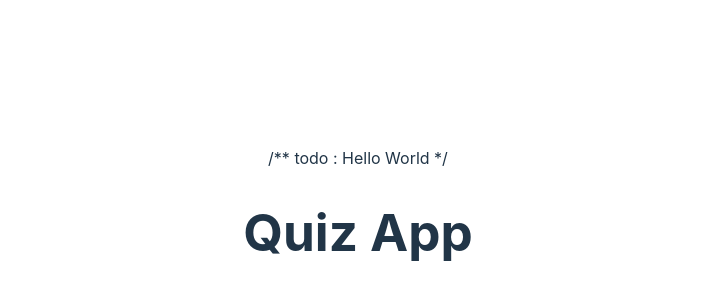
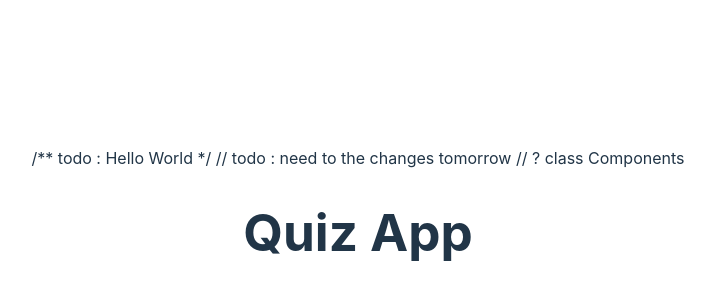
Before and after one commit to sakthi-lucia0567/quiz-api, a React (Vite) app: page / in a window 1280 px wide. Shown: the part 180-480 px from the top of the page, without its empty margins (282-997 px from the left). Built offline with nearby package versions, Linux system fonts and the light colour scheme.

Commit message:
comments

```diff
--- a/src/App.jsx
+++ b/src/App.jsx
@@ -5,7 +5,8 @@ import "./App.css";
 function App() {
   return (
     <div className="App">
-      /** todo : Hello World */
+      /** todo : Hello World */ // todo : need to the changes tomorrow // ?
+      class Components
       <h1>Quiz App</h1>
     </div>
   );
```
